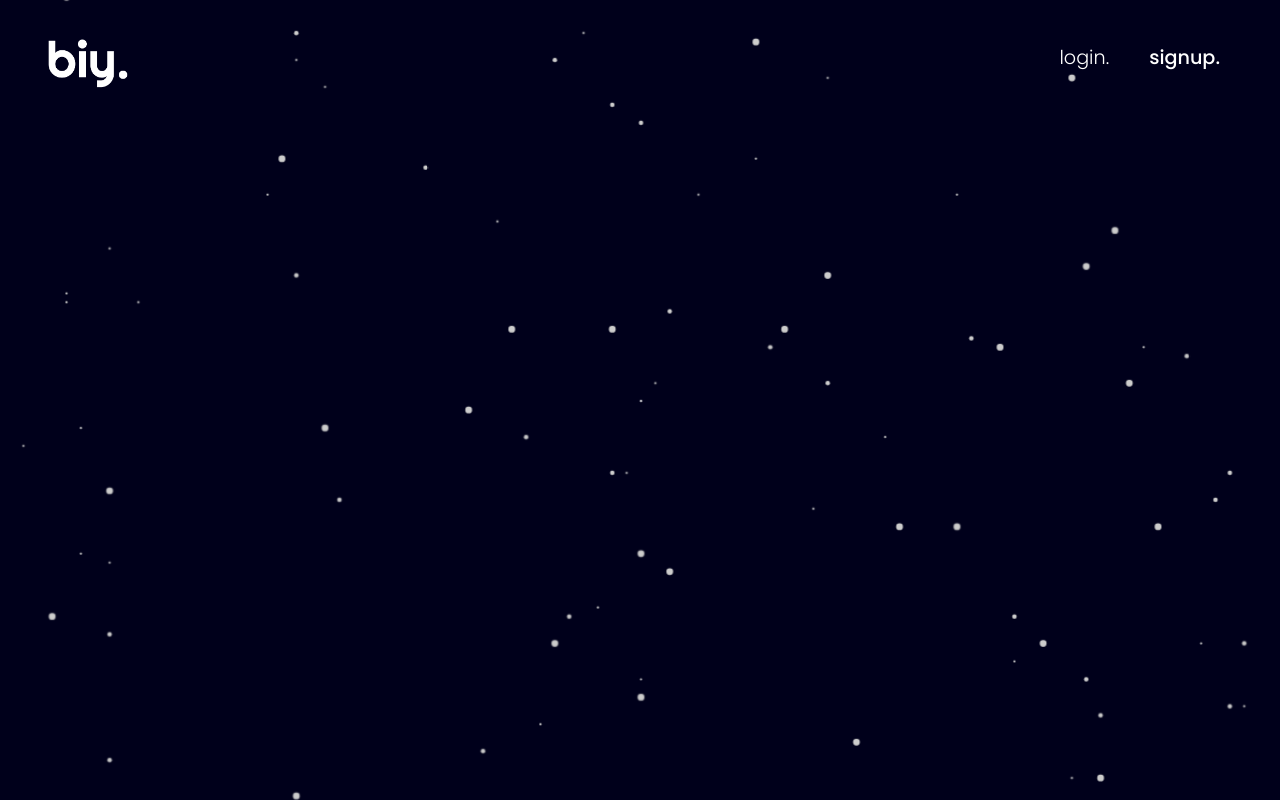
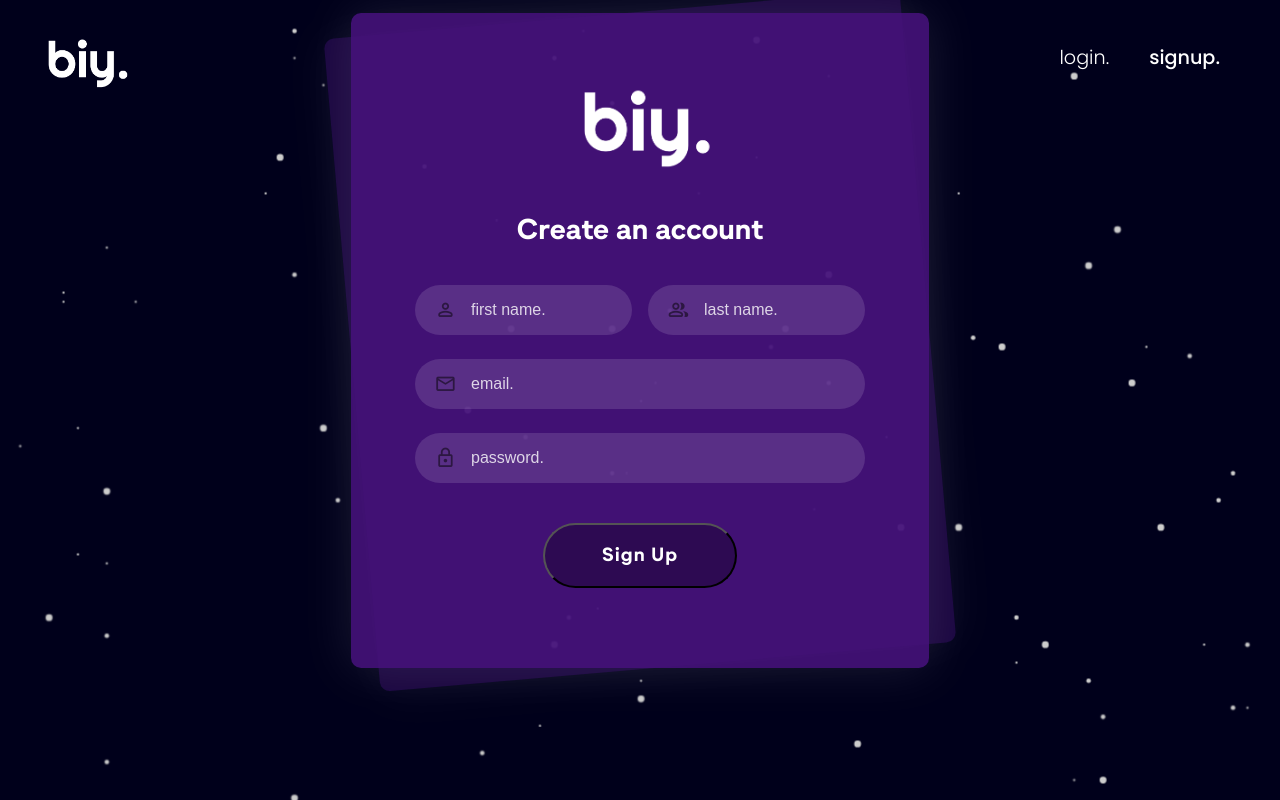
Before and after one commit to edwinyi516/biy-frontend, a React (Create React App) app: page /signup in a window 1280 px wide. Before the commit this address had no page. Built offline with nearby package versions, Linux system fonts and the light colour scheme.

Commit message:
Signup component and CSS

```diff
--- a/public/index.html
+++ b/public/index.html
@@ -6,7 +6,8 @@
     <meta name="viewport" content="width=device-width, initial-scale=1" />
     <link rel="preconnect" href="https://fonts.googleapis.com">
     <link rel="preconnect" href="https://fonts.gstatic.com" crossorigin>
-    <link href="https://fonts.googleapis.com/css2?family=Montserrat:wght@300;400;600;700&family=Poppins:wght@300;500&family=Righteous&display=swap" rel="stylesheet">
+    <link href="https://fonts.googleapis.com/css2?family=Montserrat:wght@300;400;600;700&family=Poppins:wght@300;500;600;700&family=Righteous&display=swap" rel="stylesheet">
+    <link rel="stylesheet" href="https://fonts.googleapis.com/css2?family=Material+Symbols+Rounded:opsz,wght,FILL,GRAD@48,400,0,0" />
     <title>biy.</title>
   </head>
   <body>
--- a/src/App.js
+++ b/src/App.js
@@ -3,6 +3,7 @@ import { Route, Routes, useNavigate } from 'react-router-dom'
 import './stylesheets/app.css'
 import NavBar from './components/NavBar'
 import Home from './components/Home'
+import Signup from './components/Signup'
 
 export default function App () {
   return (
@@ -12,6 +13,7 @@ export default function App () {
         <NavBar />
         <Routes>
           <Route path="/" element={<Home />} />
+          <Route path="/signup" element={<Signup />} />
         </Routes>
       </div>
     </>
--- a/src/components/NavBar.jsx
+++ b/src/components/NavBar.jsx
@@ -6,9 +6,8 @@ import logolong from '../assets/images/navbar-logo-long-white.png'
 import logob from '../assets/images/navbar-logo-b.png'
 
 export default function NavBar() {
+    let location = useLocation()
 
-        let location = useLocation()
-        console.log(location.pathname)
     return (
         <nav>
             <div className="navbar-logo-container">
@@ -21,7 +20,7 @@ export default function NavBar() {
                     </>
                 ) : (
                     <>
-                        <a className="navbar-logo-link" href="/"><img className="navbar-logo-short-static" src={logoshort} /></a>
+                        <a className="navbar-logo-link-static" href="/"><img className="navbar-logo-short-static" src={logoshort} /></a>
                     </>
                 )
             }
--- /dev/null
+++ b/src/components/Signup.jsx
@@ -0,0 +1,42 @@
+import '../stylesheets/signup.css'
+import logoshort from '../assets/images/navbar-logo-short-white.png'
+import emailIcon from '../assets/images/email_icon.png'
+import passwordIcon from '../assets/images/password_icon.png'
+
+export default function Signup() {
+    return (
+        <>
+            <div class="signup-container">
+                <div class="signup-block">
+                    <div class="signup-logo">
+                        <img id="signup-logo-img" src={logoshort}></img>
+                    </div>
+                    <div class="signup-header">
+                        <div class="create-an-account-text">Create an account</div>
+                    </div>
+                    <form class="signup-form">
+                        <div class="signup-form-name">
+                            <div class="form-item">
+                                <span class="form-icon material-symbols-rounded">person</span>
+                                <input autofocus type="text" placeholder="first name." required></input>
+                            </div>
+                            <div class="form-item">
+                                <span class="form-icon material-symbols-rounded">group</span>
+                                <input type="text" placeholder="last name." required></input>
+                            </div>
+                        </div>
+                        <div class="form-item">
+                            <span class="form-icon material-symbols-rounded">mail</span>
+                            <input type="text" placeholder="email." required></input>
+                        </div>
+                        <div class="form-item">
+                            <span class="form-icon material-symbols-rounded">lock</span>
+                            <input type="password" placeholder="password." required></input>
+                        </div>
+                        <button type="submit">Sign Up</button>
+                    </form>
+                </div>
+            </div>
+        </>
+    )
+}
--- a/src/stylesheets/home.css
+++ b/src/stylesheets/home.css
@@ -1,8 +1,3 @@
-@font-face {
-    font-family: Gramatika;
-    src: url(../assets/fonts/gramatika-bold.ttf);
-}
-
 :root {
     --purple: rgb(123, 31, 162);
     --violet: rgb(103, 58, 183);
--- a/src/stylesheets/navbar.css
+++ b/src/stylesheets/navbar.css
@@ -44,6 +44,10 @@ nav {
     animation: navFadeIn 4s;
     -webkit-animation: navFadeIn 4s;
     animation-fill-mode: forwards;
+}
+
+.navbar-logo-link-static {
+    margin-top: -69px;
 }
 
 .navbar-logo-short-static {
--- /dev/null
+++ b/src/stylesheets/signup.css
@@ -0,0 +1,122 @@
+/* @import url("reset.css"); */
+
+.signup-container {
+    display: flex;
+    justify-content: center;
+    margin-top: -120px;
+    align-items: center;
+    font-family: 'Poppins';
+    min-height: calc(100vh - 120px);
+    animation: formBlockTransition .75s;
+    -webkit-animation: formBlockTransition .75s;
+}
+
+@keyframes formBlockTransition {
+    0%, 10% { opacity: 0; scale: .85; }
+    100% { opacity: 1; scale: 1; }
+}
+
+.signup-block {
+    width: 450px;
+    background: #45127be6;
+    padding: 4rem;
+    border-radius: 10px;
+    position: relative;
+    box-shadow: 0px 0px 50px #ffffff1a;
+}
+
+.signup-block::before {
+    content: '';
+    position: absolute;
+    border-radius: 10px;
+    background: #45127b66;
+    inset: 0;
+    transform: rotate(-5deg);
+    z-index: -1;
+    box-shadow: 0px 0px 50px #ffffff0d;
+}
+
+.signup-logo {
+    margin-bottom: 1.5rem;
+}
+
+.signup-logo #signup-logo-img {
+    width: 170px;
+}
+
+.signup-logo, .signup-header, .signup-footer {
+    text-align: center;
+}
+
+.signup-header {
+    margin-bottom: 2rem;
+    color: #ffffff;
+}
+
+.create-an-account-text {
+    font-size: 1.8rem;
+    font-weight: 500;
+    font-family: Gramatika;
+    margin-bottom: .5rem;
+}
+
+.signup-form {
+    display: flex;
+    flex-direction: column;
+    gap: 1.5rem;
+}
+
+.signup-form-name {
+    display: flex;
+    gap: 1rem;
+}
+
+.form-item {
+    position: relative;
+}
+
+.form-icon {
+    position: absolute;
+    top: .88rem;
+    left: 1.2rem;
+    font-size: 1.4rem;
+    opacity: .5;
+}
+
+.form-checkbox {
+    display: flex;
+    align-items: center;
+    gap: 7px;
+}
+
+.signup-block input[type="text"], .signup-block input[type="email"], .signup-block input[type="password"] {
+    border: none;
+    outline: none;
+    background: #ffffff20;
+    color: #ffffff;
+    font-size: 1rem;
+    padding: 1rem 1.5rem;
+    padding-left: 3.5rem;
+    border-radius: 100px;
+    width: 100%;
+    box-sizing: border-box;
+}
+
+.signup-block input::placeholder {
+    color: #ffffffcc;
+}
+
+.signup-block input:focus {
+    background: #ffffff30;
+}
+
+.signup-form button {
+    background: #2d0a52;
+    color: #ffffff;
+    font-family: Gramatika;
+    font-size: 1.2rem;
+    margin: 1rem 8rem;
+    padding: 1rem;
+    border-radius: 100px;
+    letter-spacing: 1px;
+}
```
Also changed, not shown: src/stylesheets/app.css (+7 -2 lines), src/assets/images/email_icon.png (added), src/assets/images/password_icon.png (added).
